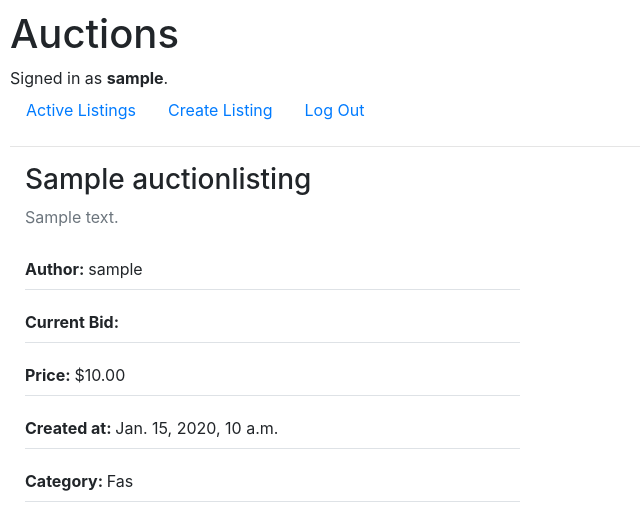
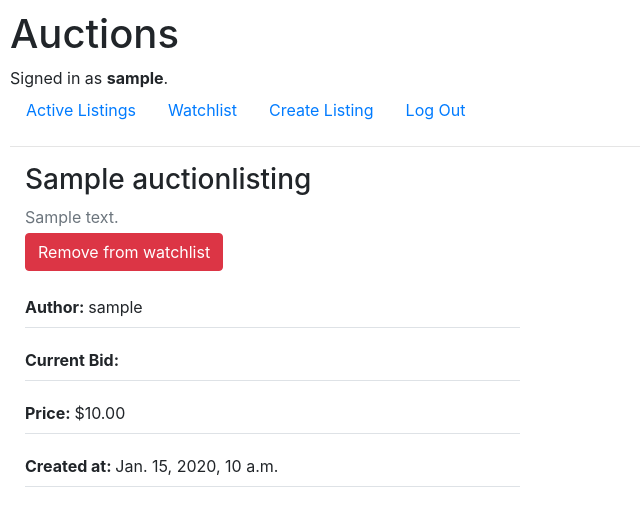
Before and after one commit to Ayushma00/e-commerce-application, a Django app: page /listing/1/ in a window 1280 px wide. Shown: the top 510 px of the page, without its empty margins (0-640 px from the left). Run offline with Django 3.2, Linux system fonts and the light colour scheme; a user stored in the database is signed in; tables that the repository leaves empty hold one stand-in row (values such as "Sample post"); grey boxes marked "Sample" are stand-in pictures; some libraries are stand-ins or nearby versions.

Commit message:
watchlist  create

```diff
--- a/auctions/templates/auctions/index.html
+++ b/auctions/templates/auctions/index.html
@@ -11,14 +11,14 @@
             </a>
         </h3>
         <div class="font-size-sm mb-1"><span class="text-muted mr-2">
-            Description: </span>{{ item.description }}
+            Description: </span>{{ item.description |truncatewords:30 }}
         </div>
         <div class="font-size-sm mb-1"><span class="text-muted mr-2">
             Author: </span>{{ item.seller }}
         </div>
         {% if item.category %}
             <div class="font-size-sm mb-1"><span class="text-muted mr-2">
-                Category: </span>{{ item.category | title }}
+                Category: </span>{{ item.get_category_display | title }}
             </div>
         {% else %}
             <div class="font-size-sm mb-1"><span class="text-muted mr-2">
--- a/auctions/templates/auctions/layout.html
+++ b/auctions/templates/auctions/layout.html
@@ -21,7 +21,9 @@
                 <a class="nav-link" href="{% url 'index' %}">Active Listings</a>
             </li>
             {% if user.is_authenticated %}
-
+            <li class="nav-item">
+                <a class="nav-link" href="{% url 'watchlist' %}">Watchlist</a>
+            </li>
                 <li class="nav-item">
                     <a class="nav-link" href="{% url 'insert_listing' %}">Create Listing</a>
                 </li>
--- a/auctions/templates/auctions/listing.html
+++ b/auctions/templates/auctions/listing.html
@@ -5,7 +5,23 @@
     <div class="project-info-box">
         <h3>{{ item.title }}</h3>
         <p class="text-muted mb-1">{{ item.description }}</p>
+
+        <form action="{% url 'watchlist' %}" method="POST">
+            {% csrf_token %}
+            {% if on_watchlist %}
+                <input type="submit" class="btn btn-danger" value="Remove from watchlist">
+                <input type="hidden" name="on_watchlist" value="True">
+            {% else %}
+                <input type="submit" class="btn btn-success" value="Add to watchlist">
+                <input type="hidden" name="on_watchlist" value="False">
+            {% endif %}
+{% comment %}
+            <input type="hidden" name="next" value="{{ request.path }}">
+            <input type="hidden" name="auction_id" value="{{ auction.id }}"> {% endcomment %}
+        </form>
+
     </div>
+
 
     <div class="project-info-box">
         <p class="pt-4 pb-2 border-bottom"><b>Author: </b> {{ item.seller }}</p>
@@ -19,7 +35,7 @@
         <p class="pt-1 pb-2 border-bottom"><b>Created at: </b> {{ item.published_date }}</p>
 
         {% if item.category %}
-            <p class="pt-1 pb-2 border-bottom"><b>Category: </b> {{ item.category | title }}</p>
+            <p class="pt-1 pb-2 border-bottom"><b>Category: </b> {{ item.get_category_display | title }}</p>
         {% else %}
             <p class="pt-1 pb-2 border-bottom"><b>Category: </b> Not Listed.</p>
         {% endif %}
@@ -27,5 +43,6 @@
             <img src="{{ item.image }}" class="rounded pb-2"
                  style="width: 100%; max-height: 500px; object-fit: contain;">
         </div>
+
     </div>
 {% endblock %}
```
